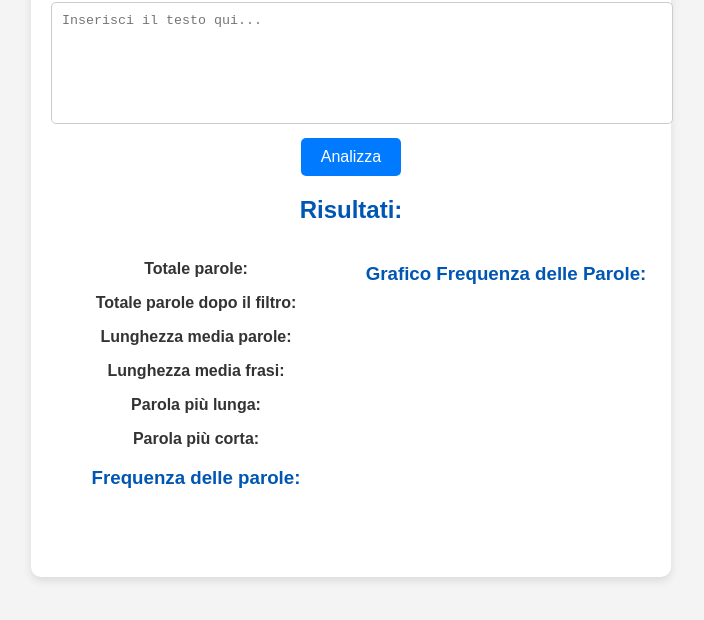
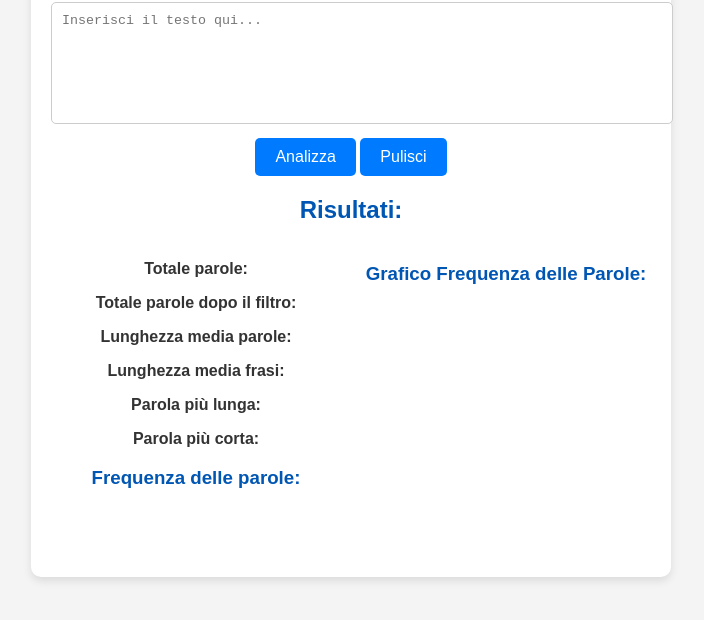
Before and after one commit to EdHunter32/analizzatore-testo, a plain HTML site: page index.html in a window 1280 px wide. Shown: the part 126-746 px from the top of the page, without its empty margins (289-993 px from the left). Drawn offline with nearby package versions, Linux system fonts and the light colour scheme.

Commit message:
Aggiunto pulsante Pulisci per resettare input e risultati

```diff
--- a/index.html
+++ b/index.html
@@ -16,6 +16,8 @@
 
         <textarea id="inputTesto" placeholder="Inserisci il testo qui..."></textarea>
         <button onclick="analizzaEVisualizza()">Analizza</button>
+        <button onclick="pulisciTesto()">Pulisci</button>
+
 
         <h2>Risultati:</h2>
 
--- a/script.js
+++ b/script.js
@@ -132,6 +132,23 @@ function analizzaEVisualizza() {
     disegnaGrafico(frequenza);
 }
 
+function pulisciTesto() {
+    document.getElementById("inputTesto").value = ""; // Cancella l'input
+    document.getElementById("totaleParole").textContent = "";
+    document.getElementById("totaleParoleFiltrate").textContent = "";
+    document.getElementById("lunghezzaMedia").textContent = "";
+    document.getElementById("lunghezzaMediaFrasi").textContent = "";
+    document.getElementById("parolaPiuLunga").textContent = "";
+    document.getElementById("parolaPiuCorta").textContent = "";
+    document.getElementById("listaFrequenza").innerHTML = ""; // Svuota la lista delle frequenze
+
+    // Puliamo anche il grafico se esiste
+    if (window.graficoFrequenza instanceof Chart) {
+        window.graficoFrequenza.destroy();
+    }
+}
+
+
 function disegnaGrafico(frequenza) {
     let ctx = document.getElementById("graficoFrequenza").getContext("2d");
 
```
